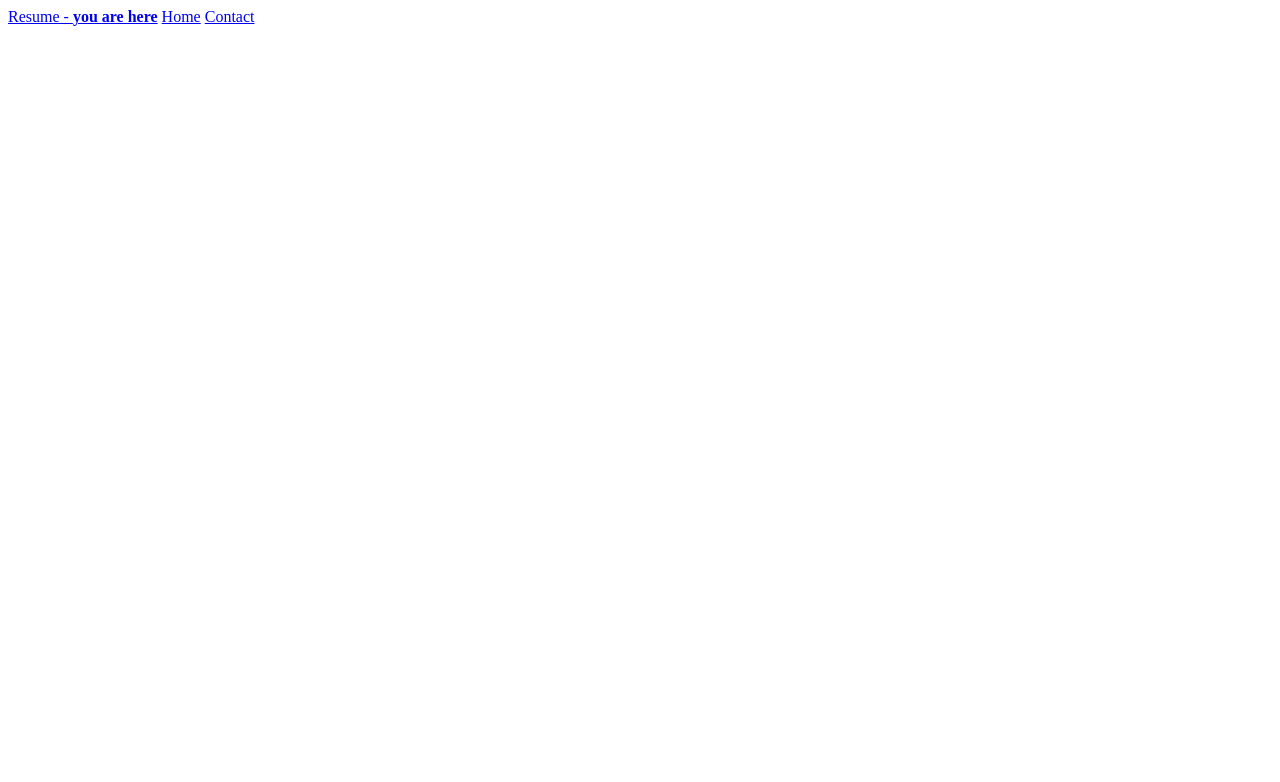
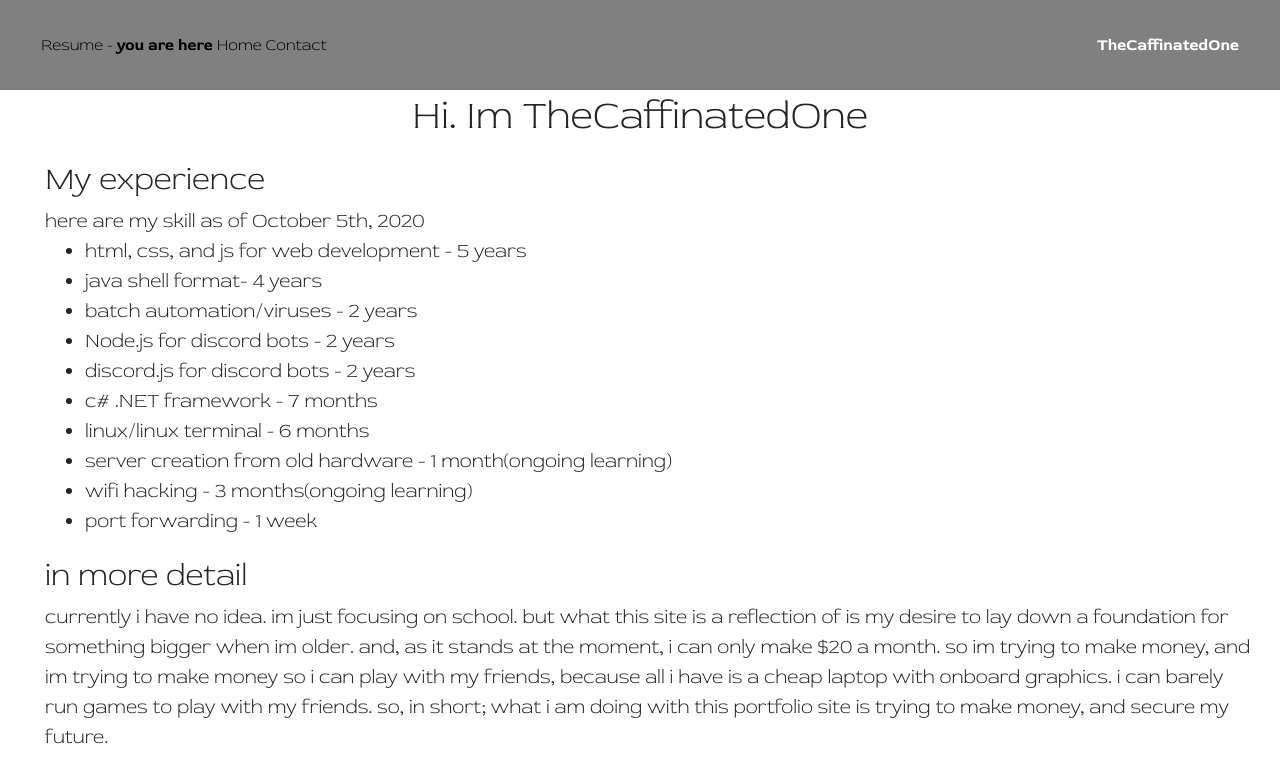
Before and after one commit to TheCaffeinatedOne/portfolio-site, a plain HTML site: page about.html in a window 1280 px wide. Drawn offline with nearby package versions, Linux system fonts and the light colour scheme.

Commit message:
added resume on about page, fixed spelling errors, fixed title placement on nav bar

```diff
--- a/about.html
+++ b/about.html
@@ -1,21 +1,48 @@
 <!DOCTYPE html>
 <html lang="en" dir="ltr">
+
 <head>
   <meta charset="utf-8">
-    <title>TheCaffinatedOne - about</title>
+  <link rel="stylesheet" href="https://stackpath.bootstrapcdn.com/bootstrap/4.5.0/css/bootstrap.min.css" integrity="sha384-9aIt2nRpC12Uk9gS9baDl411NQApFmC26EwAOH8WgZl5MYYxFfc+NcPb1dKGj7Sk" crossorigin="anonymous">
+  <link rel="stylesheet" href="style.css">
+  <title>Home of Pure Caffination</title>
 </head>
+
 <body>
-    <header>
+  <header class="navbar">
     <nav>
-        <b class="title"></b>
-        <a href="about.html">Resume - <strong>you are here</strong></a>
+      <a href="About.html">Resume - <strong>you are here</strong></a>
       <a href="index.html">Home</a>
       <a href="contact.html">Contact</a>
+      <b class="title">TheCaffinatedOne</b>
     </nav>
   </header>
-    <h1>
-    <footer>
+  <img src="banner.png" class="banner" alt="">
+  <h1>Hi. Im TheCaffinatedOne</h1>
 
-    </footer>
+  <div class="whySite">
+    <h2>My experience</h2>
+    here are my skill as of October 5th, 2020
+    <ul>
+      <li>html, css, and js for web development - 5 years</li>
+      <li>java shell format- 4 years</li>
+      <li>batch automation/viruses - 2 years</li>
+      <li>Node.js for discord bots - 2 years</li>
+      <li>discord.js for discord bots - 2 years</li>
+      <li>c# .NET framework - 7 months</li>
+      <li>linux/linux terminal - 6 months</li>
+      <li>server creation from old hardware - 1 month(ongoing learning)</li>
+      <li>wifi hacking - 3 months(ongoing learning)</li>
+      <li>port forwarding - 1 week</li>
+    </ul>
+  </div>
+  <div class="whyMe">
+    <h2>in more detail</h2>
+    currently i have no idea. im just focusing on school. but what this site is a reflection of is my desire to lay down a foundation for something
+    bigger when im older. and, as it stands at the moment, i can only make $20 a month. so im trying to make money, and im trying to make money
+    so i can play with my friends, because all i have is a cheap laptop with onboard graphics. i can barely run games to play with my friends.
+    so, in short; what i am doing with this portfolio site is trying to make money, and secure my future.
+  </div>
 </body>
+
 </html>
--- a/style.css
+++ b/style.css
@@ -28,7 +28,7 @@ body{
   color: black;
   text-decoration: none;
   float: left;
-}.siteName{
+}.title{
   float: right;
   color: white;
   text-decoration: none;
```
Also changed, not shown: index.html (+1 -1 lines). Lines whose indentation alone changed are shown as unchanged.
